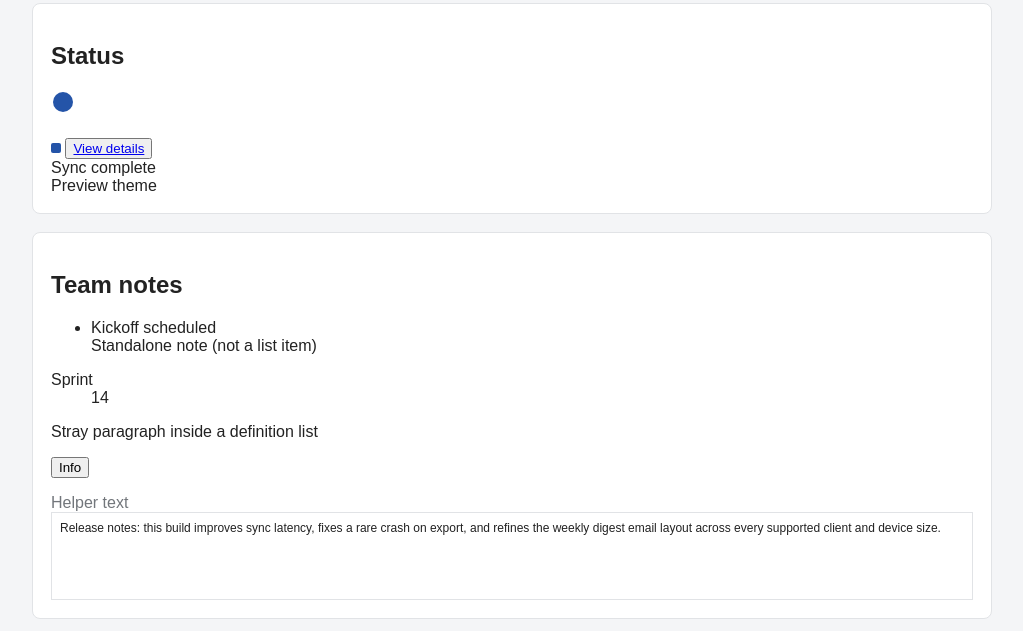
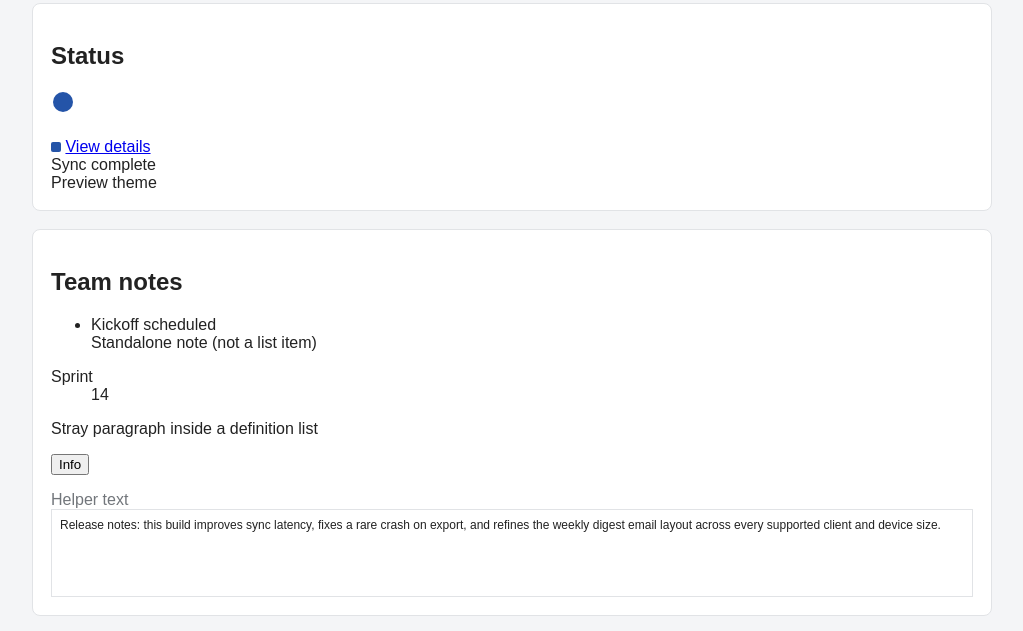
Before and after one commit to vinothrajm0407/ADA-AutoFix-Test-GitHub-2, a plain HTML site: page docs/index.html in a window 1280 px wide. Shown: the part 1131-1762 px from the top of the page, without its empty margins (128-1151 px from the left). Drawn offline with Linux system fonts and the light colour scheme.

Commit message:
ADA Auto-Fix: Interactive controls must not be nested

```diff
--- a/docs/index.html
+++ b/docs/index.html
@@ -128,7 +128,7 @@
     <span role="button" tabindex="0" class="tiny-target" aria-label="Tiny Target"></span>
 
     <!-- nested-interactive: interactive element nested inside another -->
-    <button id="nested-btn"><a href="#details">View details</a></button>
+    <a id="nested-btn" href="#details" class="button-link">View details</a>
 
     <!-- aria-roles: invalid/nonexistent ARIA role value -->
     <div>Sync complete</div>
```
